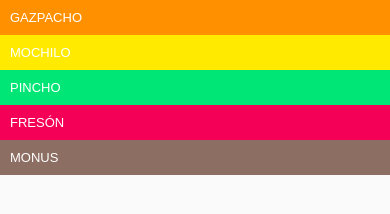
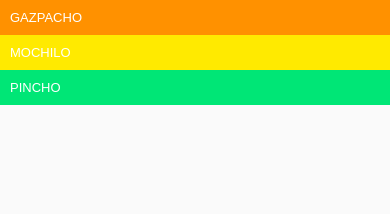
Before and after one commit to sergioalvz/flexbox-practice-examples, a plain HTML site: page index.html in a window 390 px wide. Drawn offline with Linux system fonts and the light colour scheme.

Commit message:
Prepare working directory

```diff
--- a/holy-grail.css
+++ /dev/null
@@ -1,45 +0,0 @@
-.page {
-  display: flex;
-  flex-direction: column;
-  min-height: 100vh;
-}
-
-.page > .fruitti:first-of-type {
-  height: 4vh;
-}
-
-.page > .fruitti:last-of-type {
-  height: 10vh;
-}
-
-.page__main {
-  display: flex;
-  flex-grow: 1;
-}
-
-.page__main > .fruitti:first-of-type,
-.page__main > .fruitti:last-of-type {
-  flex-basis: calc(130px - var(--fruitti-size) * 2);
-}
-
-.page__main > .fruitti:nth-of-type(2) {
-  flex-grow: 1;
-}
-
-@media (max-width: 700px) {
-  .page__main {
-    flex-direction: column;
-  }
-
-  .page__main > .fruitti:first-of-type {
-    order: 1;
-  }
-
-  .page__main > .fruitti:nth-of-type(2) {
-    order: 0;
-  }
-
-  .page__main > .fruitti:last-of-type {
-    order: 2;
-  }
-}
--- a/index.html
+++ b/index.html
@@ -57,17 +57,18 @@
     }
   </style>
 
-  <link href="./sticky.css" rel="stylesheet">
+  <link href="./sticky-footer.css" rel="stylesheet">
 </head>
 
 <body class="page">
   <div class="fruitti gazpacho"><span>gazpacho</span></div>
-  <div class="page__main">
-    <div class="fruitti mochilo"><span>mochilo</span></div>
-    <div class="fruitti pincho"><span>pincho</span></div>
-    <div class="fruitti freson"><span>fresón</span></div>
-  </div>
+  <div class="fruitti mochilo"><span>mochilo</span></div>
+  <div class="fruitti pincho"><span>pincho</span></div>
+
+  <!--
+  <div class="fruitti freson"><span>fresón</span></div>
   <div class="fruitti monus"><span>monus</span></div>
+  -->
 </body>
 
 </html>
```
